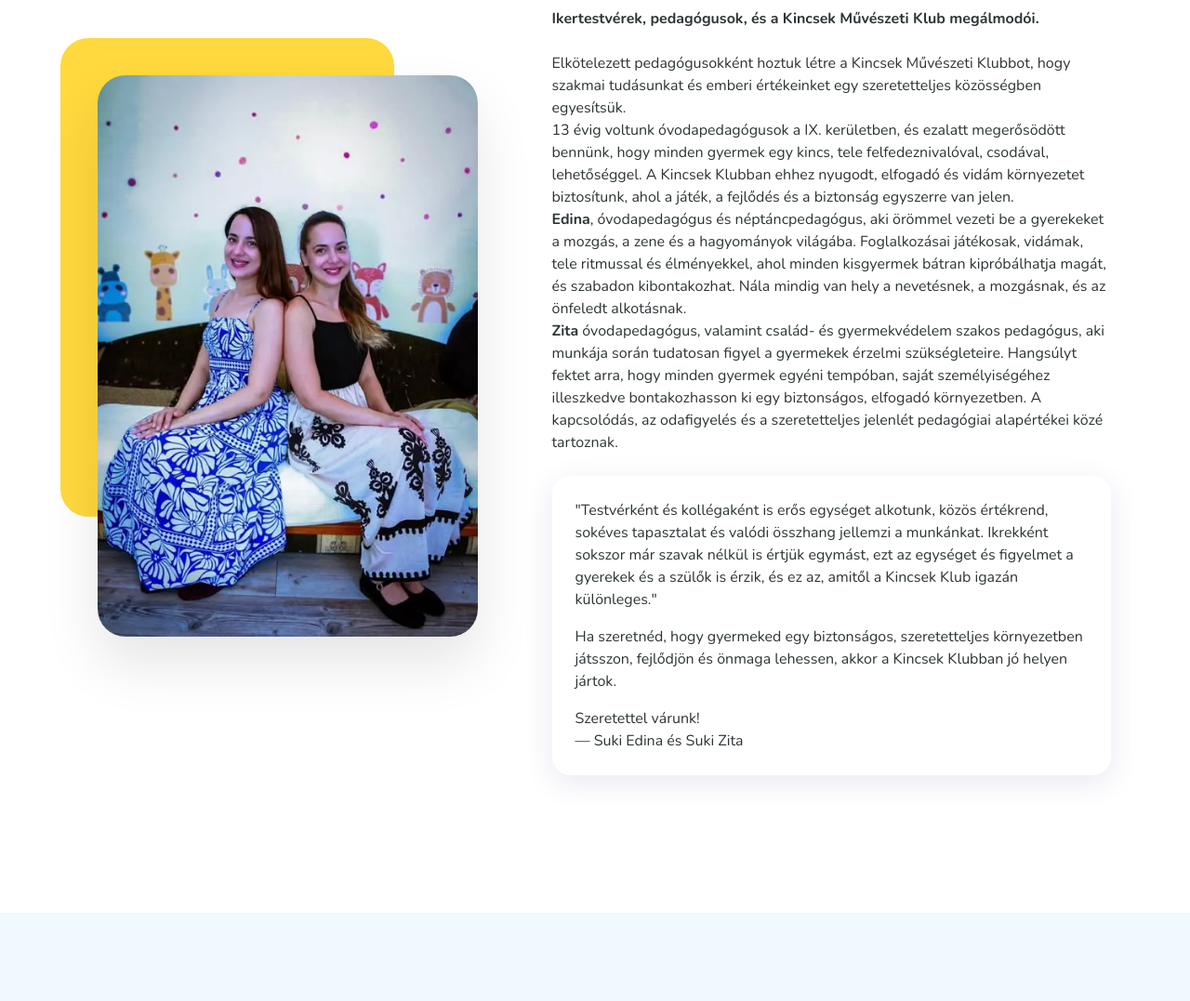
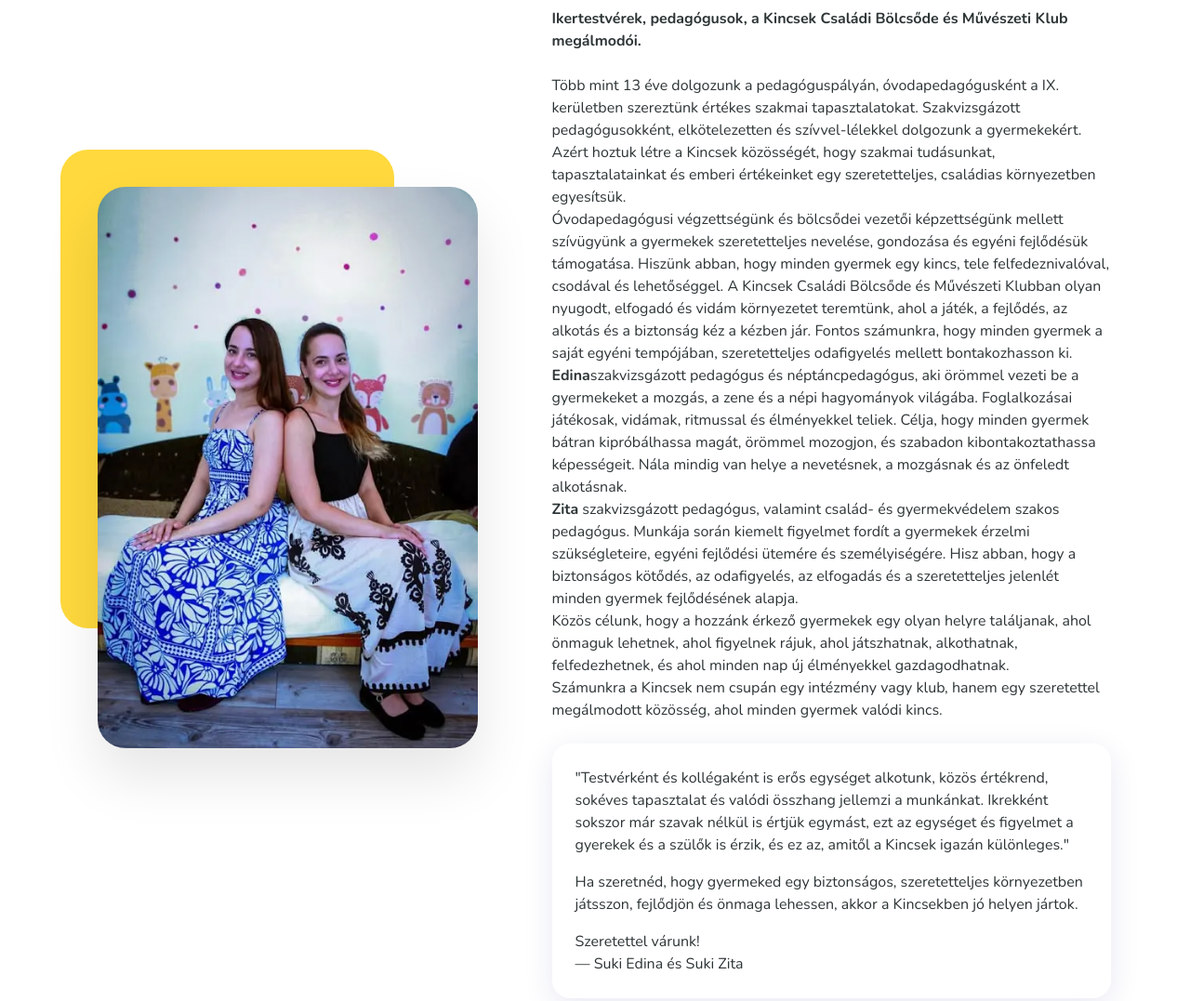
Before and after one commit to twoframestudiobp/Kincsek-Muveszeti-Klub, a plain HTML site: page index.html in a window 1280 px wide. Shown: the part 1140-2217 px from the top of the page at 93% size. Drawn offline with nearby package versions, Linux system fonts and the light colour scheme.

Commit message:
asdasdasd

```diff
--- a/index.html
+++ b/index.html
@@ -797,35 +797,28 @@
                 <div class="col-md-7 ps-lg-5" data-aos="fade-left">
                     <div class="about-text-block">
                         <h3 class="mb-4">Mi vagyunk <span style="color: var(--primary);">Edina és Zita</span> </h3>
-                        <p class="mb-4 fw-bold">Ikertestvérek, pedagógusok, és a Kincsek Művészeti Klub megálmodói.</p>
+                        <p class="mb-4 fw-bold">Ikertestvérek, pedagógusok,  a Kincsek Családi Bölcsőde és Művészeti Klub megálmodói.</p>
 
-                        <p>Elkötelezett pedagógusokként hoztuk létre a Kincsek Művészeti Klubbot, hogy szakmai
-                            tudásunkat és emberi értékeinket egy szeretetteljes közösségben egyesítsük.</p>
+                        <p>Több mint 13 éve dolgozunk a pedagóguspályán, óvodapedagógusként a IX. kerületben szereztünk értékes szakmai tapasztalatokat. Szakvizsgázott pedagógusokként, elkötelezetten és szívvel-lélekkel dolgozunk a gyermekekért. Azért hoztuk létre a Kincsek közösségét, hogy szakmai tudásunkat, tapasztalatainkat és emberi értékeinket egy szeretetteljes, családias környezetben egyesítsük.
+</p>
 
-                        <p>13 évig voltunk óvodapedagógusok a IX. kerületben, és ezalatt megerősödött bennünk, hogy
-                            minden gyermek egy kincs, tele felfedeznivalóval, csodával, lehetőséggel. A Kincsek Klubban
-                            ehhez nyugodt, elfogadó és vidám környezetet biztosítunk, ahol a játék, a fejlődés és a
-                            biztonság egyszerre van jelen.</p>
+                        <p>Óvodapedagógusi végzettségünk és bölcsődei vezetői képzettségünk mellett szívügyünk a gyermekek szeretetteljes nevelése, gondozása és egyéni fejlődésük támogatása.
+Hiszünk abban, hogy minden gyermek egy kincs, tele felfedeznivalóval, csodával és lehetőséggel. A Kincsek Családi Bölcsőde és Művészeti Klubban olyan nyugodt, elfogadó és vidám környezetet teremtünk, ahol a játék, a fejlődés, az alkotás és a biztonság kéz a kézben jár. Fontos számunkra, hogy minden gyermek a saját egyéni tempójában, szeretetteljes odafigyelés mellett bontakozhasson ki.</p>
 
-                        <p><strong>Edina</strong>, óvodapedagógus és néptáncpedagógus, aki örömmel vezeti be a
-                            gyerekeket a mozgás, a zene és a hagyományok világába. Foglalkozásai játékosak, vidámak,
-                            tele ritmussal és élményekkel, ahol minden kisgyermek bátran kipróbálhatja magát, és
-                            szabadon kibontakozhat. Nála mindig van hely a nevetésnek, a mozgásnak, és az önfeledt
-                            alkotásnak.</p>
+                        <p><strong>Edina</strong>szakvizsgázott pedagógus és néptáncpedagógus, aki örömmel vezeti be a gyermekeket a mozgás, a zene és a népi hagyományok világába. Foglalkozásai játékosak, vidámak, ritmussal és élményekkel teliek. Célja, hogy minden gyermek bátran kipróbálhassa magát, örömmel mozogjon, és szabadon kibontakoztathassa képességeit. Nála mindig van helye a nevetésnek, a mozgásnak és az önfeledt alkotásnak.
+</p>
 
-                        <p><strong>Zita</strong> óvodapedagógus, valamint család- és gyermekvédelem szakos pedagógus,
-                            aki munkája során tudatosan figyel a gyermekek érzelmi szükségleteire. Hangsúlyt fektet
-                            arra, hogy minden gyermek egyéni tempóban, saját személyiségéhez illeszkedve bontakozhasson
-                            ki egy biztonságos, elfogadó környezetben. A kapcsolódás, az odafigyelés és a szeretetteljes
-                            jelenlét pedagógiai alapértékei közé tartoznak.</p>
+                        <p><strong>Zita</strong> szakvizsgázott pedagógus, valamint család- és gyermekvédelem szakos pedagógus. Munkája során kiemelt figyelmet fordít a gyermekek érzelmi szükségleteire, egyéni fejlődési ütemére és személyiségére. Hisz abban, hogy a biztonságos kötődés, az odafigyelés, az elfogadás és a szeretetteljes jelenlét minden gyermek fejlődésének alapja.
+</p>
+                        <p>Közös célunk, hogy a hozzánk érkező gyermekek egy olyan helyre találjanak, ahol önmaguk lehetnek, ahol figyelnek rájuk, ahol játszhatnak, alkothatnak, felfedezhetnek, és ahol minden nap új élményekkel gazdagodhatnak.
+</p>
+                        <p>Számunkra a Kincsek nem csupán egy intézmény vagy klub, hanem egy szeretettel megálmodott közösség, ahol minden gyermek valódi kincs.</p>
 
                         <div class="glass p-4 rounded-4 mt-4">
-                            <p class="mb-3">"Testvérként és kollégaként is erős egységet alkotunk, közös értékrend,
-                                sokéves tapasztalat és valódi összhang jellemzi a munkánkat. Ikrekként sokszor már
-                                szavak nélkül is értjük egymást, ezt az egységet és figyelmet a gyerekek és a szülők is
-                                érzik, és ez az, amitől a Kincsek Klub igazán különleges."</p>
-                            <p class="mb-3">Ha szeretnéd, hogy gyermeked egy biztonságos, szeretetteljes környezetben
-                                játsszon, fejlődjön és önmaga lehessen, akkor a Kincsek Klubban jó helyen jártok.</p>
+                            <p class="mb-3">"Testvérként és kollégaként is erős egységet alkotunk, közös értékrend, sokéves tapasztalat és valódi összhang jellemzi a munkánkat. Ikrekként sokszor már szavak nélkül is értjük egymást, ezt az egységet és figyelmet a gyerekek és a szülők is érzik, és ez az, amitől a Kincsek igazán különleges."</p>
+
+                            <p class="mb-3">Ha szeretnéd, hogy gyermeked egy biztonságos, szeretetteljes környezetben játsszon, fejlődjön és önmaga lehessen, akkor a Kincsekben jó helyen jártok.
+</p>
                             <p class="about-signature mt-3 mb-0">Szeretettel várunk! <br>— Suki Edina és Suki Zita</p>
                         </div>
                     </div>
```
